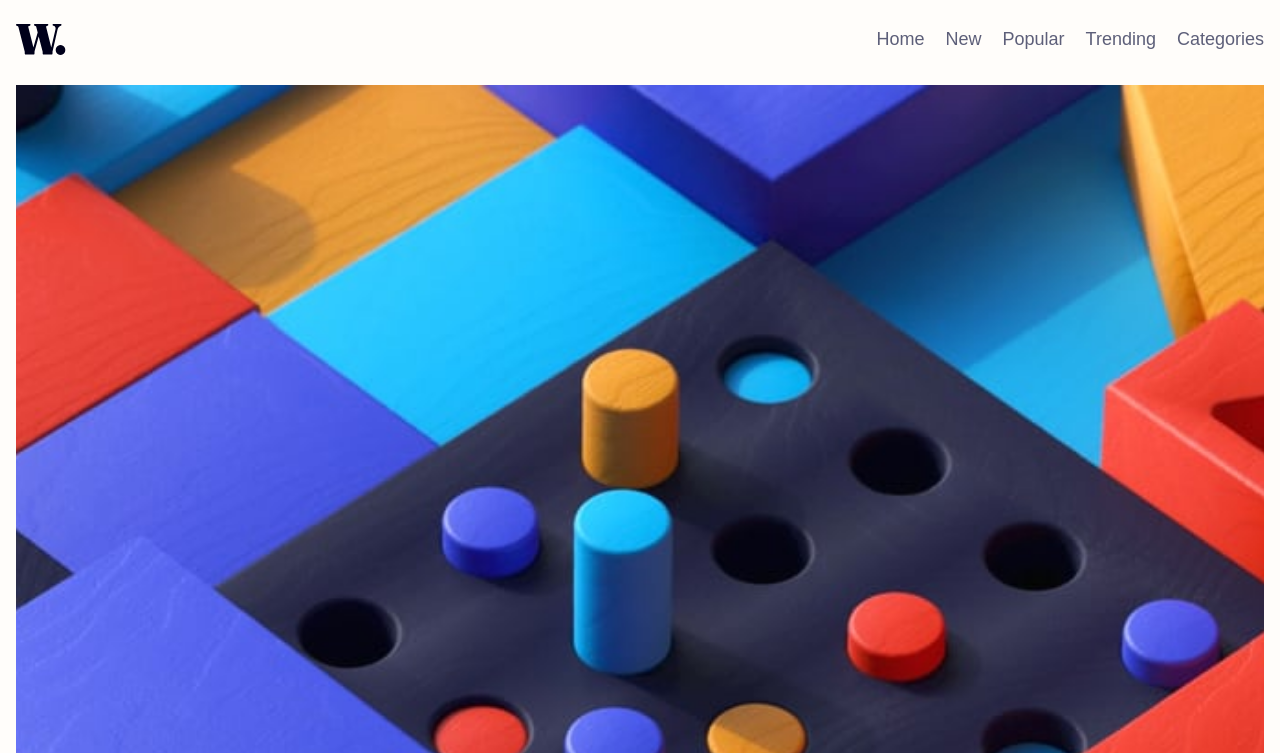
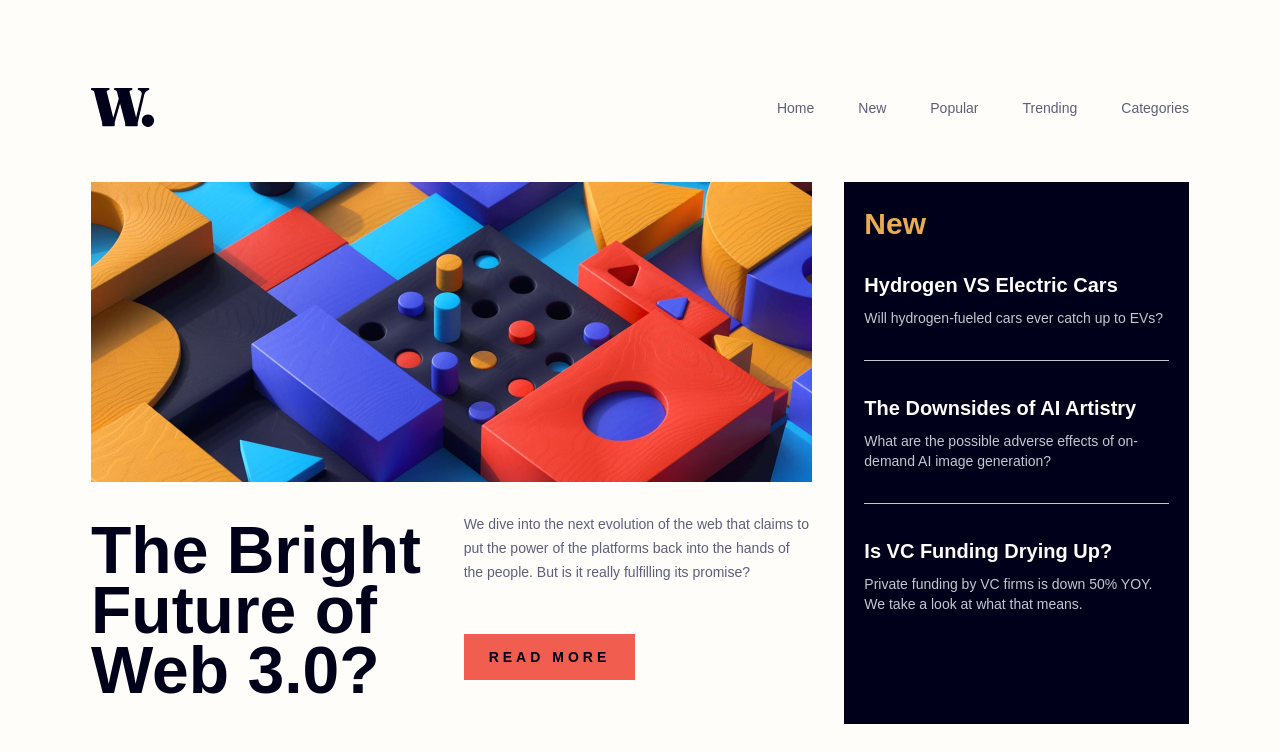
Before and after one commit to mupinnn/slices, an Astro site in the folder slices/news-homepage/: page / in a window 1280 px wide. Shown: the top 753 px of the page. Built offline with nearby package versions, Linux system fonts and the light colour scheme; Astro itself is replaced by a stand-in of ours.

Commit message:
feat(slices/news-homepage): desktop design

```diff
--- a/slices/news-homepage/src/components/navbar.astro
+++ b/slices/news-homepage/src/components/navbar.astro
@@ -4,8 +4,8 @@ import MenuIcon from "../assets/images/icon-menu.svg";
 import CloseIcon from "../assets/images/icon-menu-close.svg";
 ---
 
-<nav class="mx-auto flex w-full max-w-[1440px] items-center justify-between">
-  <img src={Logo.src} alt="Logo" class="w-[50px]" />
+<nav class="mx-auto flex w-full max-w-[1098px] items-center justify-between">
+  <img src={Logo.src} alt="Logo" class="w-[50px] lg:w-16" />
 
   <button id="open-drawer-button" class="cursor-pointer md:hidden">
     <MenuIcon />
@@ -23,7 +23,7 @@ import CloseIcon from "../assets/images/icon-menu-close.svg";
       </button>
 
       <div
-        class="md:text-dark-grayish-blue md:[&_a]:hover:text-soft-red flex flex-col gap-[21px] text-[18px] md:flex-row md:items-center [&_a]:transition-colors"
+        class="md:text-dark-grayish-blue md:[&_a]:hover:text-soft-red flex flex-col gap-[21px] text-[18px] md:flex-row md:items-center lg:gap-11 lg:text-sm [&_a]:transition-colors"
       >
         <a href="#">Home</a>
         <a href="#">New</a>
--- a/slices/news-homepage/src/layouts/default-layout.astro
+++ b/slices/news-homepage/src/layouts/default-layout.astro
@@ -13,7 +13,9 @@ import Navbar from "../components/navbar.astro";
     <meta name="generator" content={Astro.generator} />
     <title>News Home Page - Frontend Mentor</title>
   </head>
-  <body class="text-very-dark-blue bg-off-white flex min-h-svh flex-col px-4 py-6 text-[15px]">
+  <body
+    class="text-very-dark-blue bg-off-white flex min-h-svh flex-col px-4 py-6 text-[15px] lg:pt-[88px]"
+  >
     <Navbar />
 
     <slot />
--- a/slices/news-homepage/src/pages/index.astro
+++ b/slices/news-homepage/src/pages/index.astro
@@ -41,10 +41,16 @@ const topPicks = [
 ---
 
 <DefaultLayout>
-  <main class="mx-auto mt-7.5 grid max-w-[1440px] grow grid-cols-1 gap-16">
-    <div class="grid grid-cols-1 gap-6">
-      <img src={imageWeb3.src} alt="" class="aspect-[16/14.1] object-cover" />
-      <h1 class="text-[40px] leading-[38px] font-extrabold">The Bright Future of Web 3.0?</h1>
+  <main class="mx-auto mt-7.5 max-w-[1098px] grow gap-16 lg:mt-[55px] lg:gap-8">
+    <div class="grid grid-cols-1 gap-6" id="highlight">
+      <img
+        src={imageWeb3.src}
+        alt=""
+        class="aspect-[16/14.1] object-cover lg:aspect-auto lg:h-[300px]"
+      />
+      <h1 class="text-[40px] leading-[38px] font-extrabold lg:text-[66px] lg:leading-[60px]">
+        The Bright Future of Web 3.0?
+      </h1>
       <p class="text-dark-grayish-blue -mt-2 text-[14px] leading-[24px]">
         We dive into the next evolution of the web that claims to put the power of the platforms
         back into the hands of the people. But is it really fulfilling its promise?
@@ -52,7 +58,7 @@ const topPicks = [
       <Button class="w-fit">READ MORE</Button>
     </div>
 
-    <div class="bg-very-dark-blue p-5">
+    <div class="bg-very-dark-blue p-5" id="news">
       <h2 class="text-soft-orange text-3xl leading-[44px] font-bold">New</h2>
       <div class="text-off-white divide-grayish-blue mt-6 flex flex-col divide-y">
         {
@@ -68,7 +74,7 @@ const topPicks = [
       </div>
     </div>
 
-    <div class="grid grid-cols-1 gap-8">
+    <div class="grid grid-cols-1 gap-8 lg:grid-cols-3" id="topPick">
       {
         topPicks.map((top, i) => (
           <div class="text-very-dark-blue group flex cursor-pointer items-center gap-6">
@@ -86,3 +92,56 @@ const topPicks = [
     </div>
   </main>
 </DefaultLayout>
+
+<style>
+  main {
+    display: grid;
+    grid-template-columns: repeat(1, minmax(0, 1fr));
+  }
+
+  @media (width >= 64rem) {
+    #highlight {
+      grid-area: highlight;
+      grid-template-columns: repeat(4, minmax(0, 1fr));
+      grid-template-rows: 1fr 1fr 90px 90px;
+      grid-template-areas:
+        "image image image image"
+        "image image image image"
+        "title title text text"
+        "title title button button";
+    }
+
+    #highlight > img {
+      grid-area: image;
+    }
+
+    #highlight > h1 {
+      grid-area: title;
+    }
+
+    #highlight > p {
+      grid-area: text;
+    }
+
+    #highlight > button {
+      grid-area: button;
+    }
+
+    #news {
+      grid-area: news;
+    }
+
+    #topPick {
+      grid-area: topPick;
+    }
+
+    main {
+      grid-template-columns: repeat(3, minmax(0, 1fr));
+      grid-template-rows: 330px 180px 130px;
+      grid-template-areas:
+        "highlight highlight news"
+        "highlight highlight news"
+        "topPick topPick topPick";
+    }
+  }
+</style>
```
